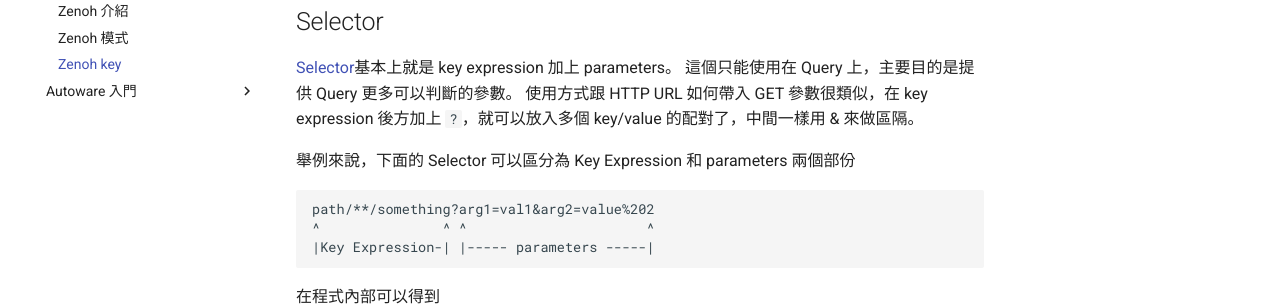
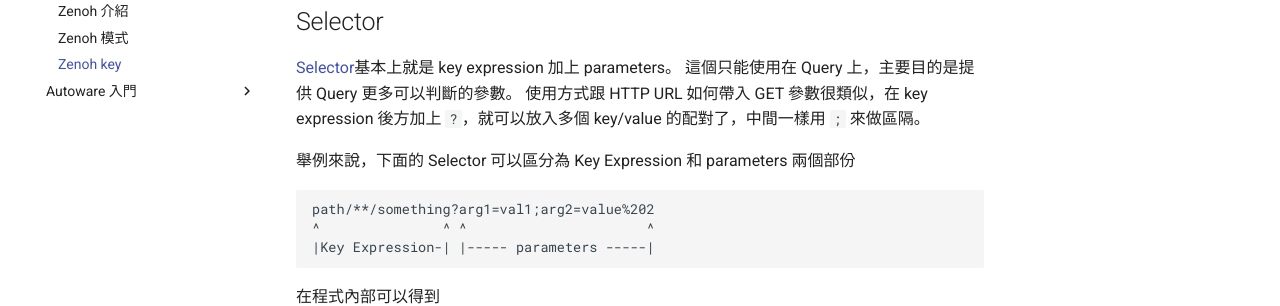
Before and after one commit to evshary/ros2-learning, an MkDocs documentation site: the page built from docs/zenoh/keyexpr.md, in a window 1280 px wide and 900 px high, scrolled down 1127 px. Shown: the part 259-565 px from the top of the window. Built offline with MkDocs 1.6.1 and Material for MkDocs 9.7.7, drawn with Linux system fonts in a browser that asks for light colours.

````diff
--- a/docs/zenoh/keyexpr.md
+++ b/docs/zenoh/keyexpr.md
@@ -46,12 +46,12 @@ Key expression 最大的用途在於，我們可以用他來對多個 key 進行
 
 [Selector](https://github.com/eclipse-zenoh/roadmap/blob/main/rfcs/ALL/Selectors/README.md)基本上就是 key expression 加上 parameters。
 這個只能使用在 Query 上，主要目的是提供 Query 更多可以判斷的參數。
-使用方式跟 HTTP URL 如何帶入 GET 參數很類似，在 key expression 後方加上 `?`，就可以放入多個 key/value 的配對了，中間一樣用 & 來做區隔。
+使用方式跟 HTTP URL 如何帶入 GET 參數很類似，在 key expression 後方加上 `?`，就可以放入多個 key/value 的配對了，中間一樣用 `;` 來做區隔。
 
 舉例來說，下面的 Selector 可以區分為 Key Expression 和 parameters 兩個部份
 
 ```raw
-path/**/something?arg1=val1&arg2=value%202
+path/**/something?arg1=val1;arg2=value%202
 ^               ^ ^                      ^
 |Key Expression-| |----- parameters -----|
 ```
````
